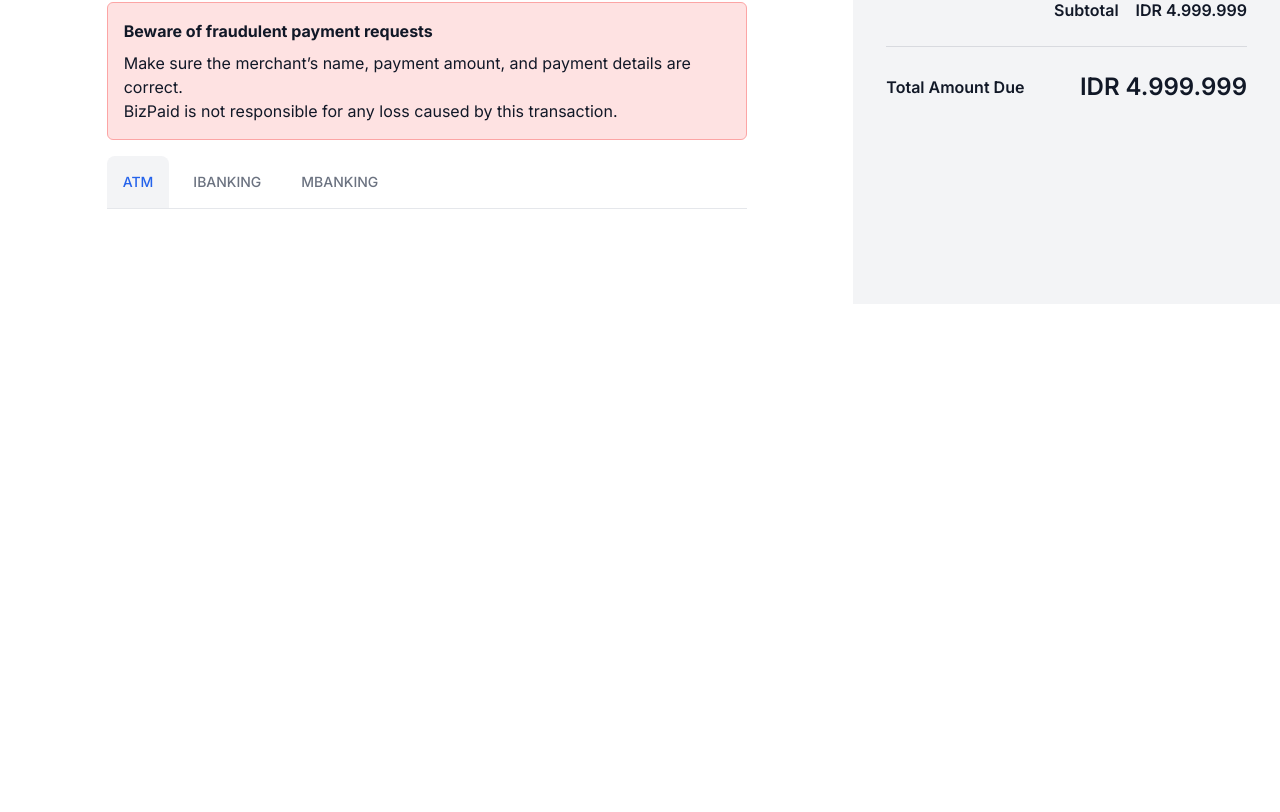
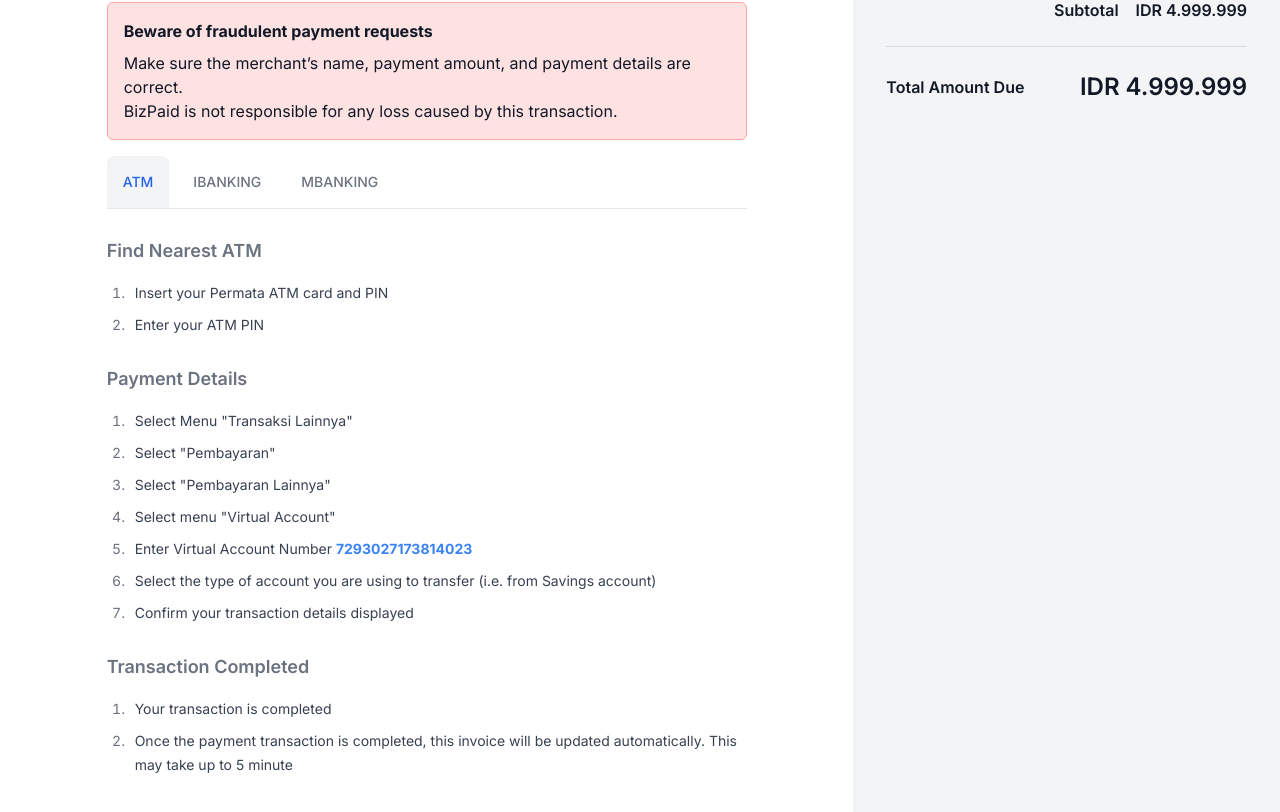
Before and after one commit to Bizpaid/frontend, a Next.js app: page /va in a window 1280 px wide. Shown: the part 496-1308 px from the top of the page. Before the commit the page ends 800 px from the top, so only its background shows below. Built offline with nearby package versions, Linux system fonts and the light colour scheme.

Commit message:
Finished creating VA page

```diff
--- a/package.json
+++ b/package.json
@@ -19,6 +19,7 @@
     },
     "devDependencies": {
         "@tailwindcss/forms": "^0.5.7",
+        "@tailwindcss/typography": "^0.5.13",
         "eslint": "^8",
         "eslint-config-next": "14.2.3",
         "postcss": "^8",
--- /dev/null
+++ b/src/components/AtmInstruction.js
@@ -0,0 +1,41 @@
+export default function AtmInstruction() {
+    return (
+        <>
+            <div>
+                <h3>Find Nearest ATM</h3>
+                <ol>
+                    <li>Insert your Permata ATM card and PIN</li>
+                    <li>Enter your ATM PIN</li>
+                </ol>
+            </div>
+            <div>
+                <h3>Payment Details</h3>
+                <ol>
+                    <li>Select Menu &quot;Transaksi Lainnya&quot;</li>
+                    <li>Select &quot;Pembayaran&quot;</li>
+                    <li>Select &quot;Pembayaran Lainnya&quot;</li>
+                    <li>Select menu &quot;Virtual Account&quot;</li>
+                    <li>
+                        Enter Virtual Account Number <em>7293027173814023</em>
+                    </li>
+                    <li>
+                        Select the type of account you are using to transfer
+                        (i.e. from Savings account)
+                    </li>
+                    <li>Confirm your transaction details displayed</li>
+                </ol>
+            </div>
+            <div>
+                <h3>Transaction Completed</h3>
+                <ol>
+                    <li>Your transaction is completed</li>
+                    <li>
+                        Once the payment transaction is completed, this invoice
+                        will be updated automatically. This may take up to 5
+                        minute
+                    </li>
+                </ol>
+            </div>
+        </>
+    );
+}
--- /dev/null
+++ b/src/components/IbankInstruction.js
@@ -0,0 +1,47 @@
+export default function IbankInstruction() {
+    return (
+        <>
+            <div>
+                <h3>Log In To Your Account</h3>
+                <ol>
+                    <li>
+                        Open{" "}
+                        <a
+                            href="https://www.permatanet.com"
+                            target="_blank"
+                            rel="noreferrer"
+                            className="font-semibold text-primary"
+                        >
+                            https://www.permatanet.com
+                        </a>{" "}
+                        and login
+                    </li>
+                </ol>
+            </div>
+            <div>
+                <h3>Payment Details</h3>
+                <ol>
+                    <li>Choose &quot;Pembayaran Tagihan&quot;</li>
+                    <li>Choose &quot;Virtual Account&quot;</li>
+                    <li>
+                        Enter your Virtual Account Number{" "}
+                        <em>7293020876040284</em>
+                    </li>
+                    <li>Check your detail information and proceed</li>
+                    <li>Enter SMS token response code</li>
+                </ol>
+            </div>
+            <div>
+                <h3>Transaction Completed</h3>
+                <ol>
+                    <li>Your transaction is completed</li>
+                    <li>
+                        Once the payment transaction is completed, this invoice
+                        will be updated automatically. This may take up to 5
+                        minutes
+                    </li>
+                </ol>
+            </div>
+        </>
+    );
+}
--- /dev/null
+++ b/src/components/MBankInstruction.js
@@ -0,0 +1,36 @@
+export default function MbankInstruction() {
+    return (
+        <>
+            <div>
+                <h3>Log In To Your Account</h3>
+                <ol>
+                    <li>Open Permata Application</li>
+                    <li>Masukkan User ID dan Password</li>
+                </ol>
+            </div>
+            <div>
+                <h3>Payment Details</h3>
+                <ol>
+                    <li>Select &quot;Pembayaran Tagihan&quot;</li>
+                    <li>Select &quot;Virtual Account&quot;</li>
+                    <li>
+                        Enter your Virtual Account Number{" "}
+                        <em>7293020876040284</em>
+                    </li>
+                    <li>Enter the authentication token</li>
+                </ol>
+            </div>
+            <div>
+                <h3>Transaction Completed</h3>
+                <ol>
+                    <li>Your transaction is completed</li>
+                    <li>
+                        Once the payment transaction is completed, this invoice
+                        will be updated automatically. This may take up to 5
+                        minutes
+                    </li>
+                </ol>
+            </div>
+        </>
+    );
+}
--- a/src/components/MobileVaBack.js
+++ /dev/null
@@ -1,16 +0,0 @@
-export default function MobileVaBack() {
-    return (
-        <div className="md:hidden fixed bottom-0 inset-x-0">
-            <footer className="bg-white border-t border-gray-200 p-4">
-                <div className="flex space-x-4">
-                    <button
-                        type="button"
-                        className="flex items-center justify-center text-base font-semibold h-10 rounded px-4 border transition outline-none !text-white bg-green-400 border-green-400 hover:brightness-110 hover:!bg-green-400 focus:brightness-110 focus:ring-2 ring-secondary flex-1"
-                    >
-                        Back
-                    </button>
-                </div>
-            </footer>
-        </div>
-    );
-}
--- a/src/components/VaBankInstruction.js
+++ b/src/components/VaBankInstruction.js
@@ -3,17 +3,36 @@
 import { useState } from "react";
 import cn from "classnames";
 
+import {
+    AtmInstruction,
+    IbankInstruction,
+    MbankInstruction,
+} from "@/components";
+
 const INSTRUCTION_TAB = {
-    tab: 1,
+    atm: 1,
     ibanking: 2,
     mbanking: 3,
 };
 
 export default function VaBankInstruction() {
-    const [currentTab, setCurrentTab] = useState(INSTRUCTION_TAB.tab);
+    const [currentTab, setCurrentTab] = useState(INSTRUCTION_TAB.atm);
 
     function handleTabClick(newTab) {
         setCurrentTab(newTab);
+    }
+
+    function renderInstruction() {
+        switch (currentTab) {
+            case INSTRUCTION_TAB.atm:
+                return <AtmInstruction />;
+            case INSTRUCTION_TAB.ibanking:
+                return <IbankInstruction />;
+            case INSTRUCTION_TAB.mbanking:
+                return <MbankInstruction />;
+            default:
+                return null;
+        }
     }
 
     return (
@@ -24,11 +43,11 @@ export default function VaBankInstruction() {
                         aria-current="page"
                         className={cn("inline-block p-4 rounded-t-lg", {
                             "text-blue-600 bg-gray-100":
-                                currentTab === INSTRUCTION_TAB.tab,
+                                currentTab === INSTRUCTION_TAB.atm,
                             "hover:text-gray-600 hover:bg-gray-50":
-                                currentTab !== INSTRUCTION_TAB.tab,
+                                currentTab !== INSTRUCTION_TAB.atm,
                         })}
-                        onClick={() => handleTabClick(INSTRUCTION_TAB.tab)}
+                        onClick={() => handleTabClick(INSTRUCTION_TAB.atm)}
                     >
                         ATM
                     </button>
@@ -60,6 +79,9 @@ export default function VaBankInstruction() {
                     </button>
                 </li>
             </ul>
+            <div className="prose prose-sm max-w-full prose-a:font-semibold prose-a:text-blue-500 prose-h3:font-semibold prose-h3:text-lg prose-h3:text-gray-500 prose-h3:mb-4 prose-ol:space-y-2 prose-ul:list-disc prose-em:font-bold prose-em:text-blue-500 prose-em:not-italic">
+                {renderInstruction()}
+            </div>
         </div>
     );
 }
--- a/src/components/VaDetail.js
+++ b/src/components/VaDetail.js
@@ -3,11 +3,7 @@
 import { DocumentDuplicateIcon } from "@heroicons/react/24/outline";
 import { toast } from "react-toastify";
 
-import {
-    MobileVaOrderSummary,
-    MobileVaBack,
-    VaBankInstruction,
-} from "@/components";
+import { MobileVaOrderSummary, VaBankInstruction } from "@/components";
 
 export default function VaDetail() {
     function handleCopyVaNumber() {
@@ -103,8 +99,6 @@ export default function VaDetail() {
                                 </p>
                             </div>
 
-                            <MobileVaBack />
-
                             <VaBankInstruction />
                         </section>
                     </div>
--- a/src/components/index.js
+++ b/src/components/index.js
@@ -2,6 +2,8 @@ export { default as CheckoutForm } from "@/components/CheckoutForm";
 export { default as OrderSummary } from "@/components/OrderSummary";
 export { default as VaDetail } from "@/components/VaDetail";
 export { default as MobileVaOrderSummary } from "@/components/MobileVaOrderSummary";
-export { default as MobileVaBack } from "@/components/MobileVaBack";
 export { default as VaOrderSummary } from "@/components/VaOrderSummary";
 export { default as VaBankInstruction } from "@/components/VaBankInstruction";
+export { default as AtmInstruction } from "@/components/AtmInstruction";
+export { default as IbankInstruction } from "@/components/IbankInstruction";
+export { default as MbankInstruction } from "@/components/MBankInstruction";
--- a/tailwind.config.js
+++ b/tailwind.config.js
@@ -15,5 +15,8 @@ module.exports = {
             },
         },
     },
-    plugins: [require("@tailwindcss/forms")],
+    plugins: [
+        require("@tailwindcss/forms"),
+        require("@tailwindcss/typography"),
+    ],
 };
```
Also changed, not shown: 1 other file (tests, documents, lock files or other folders).
